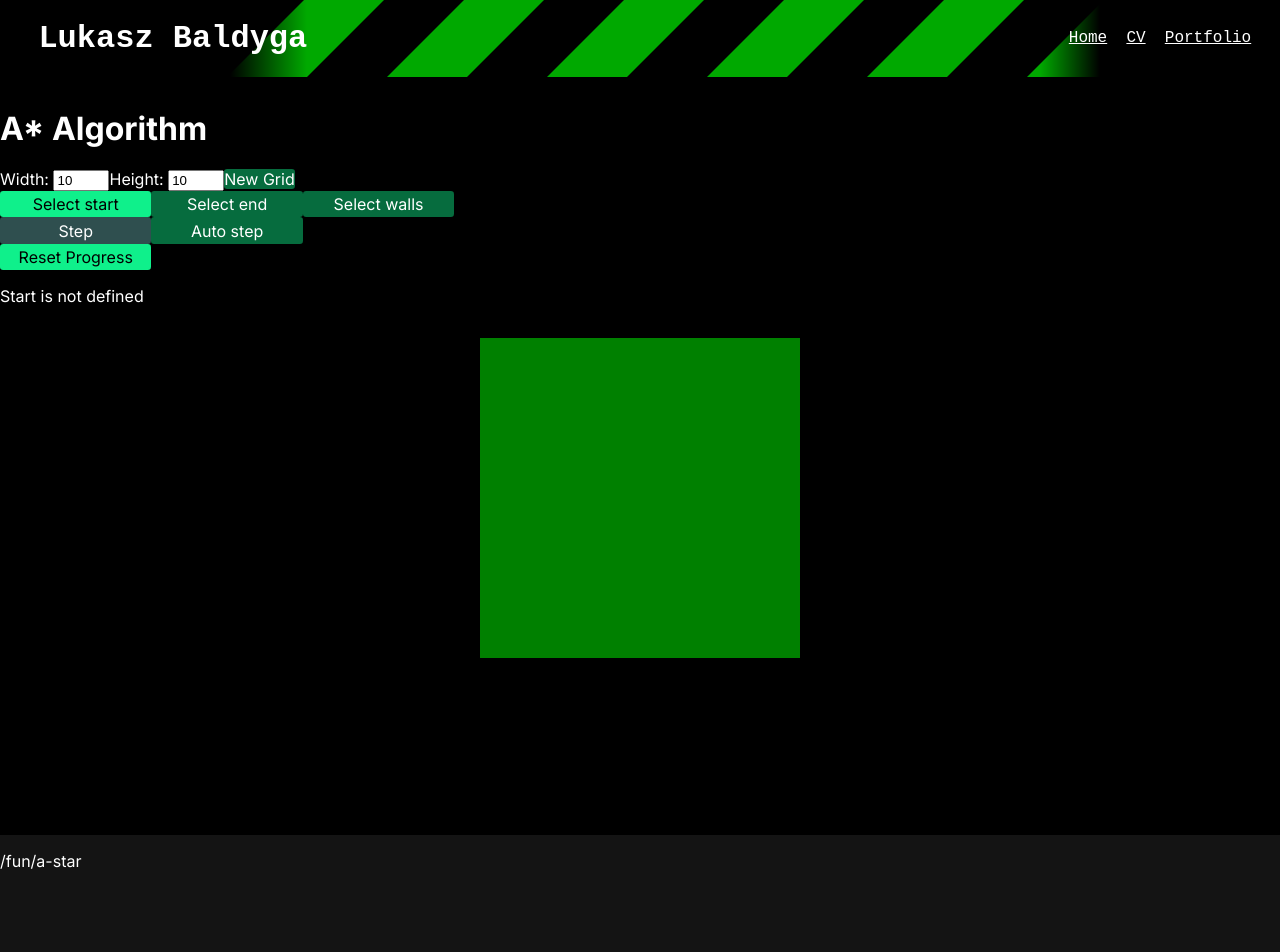
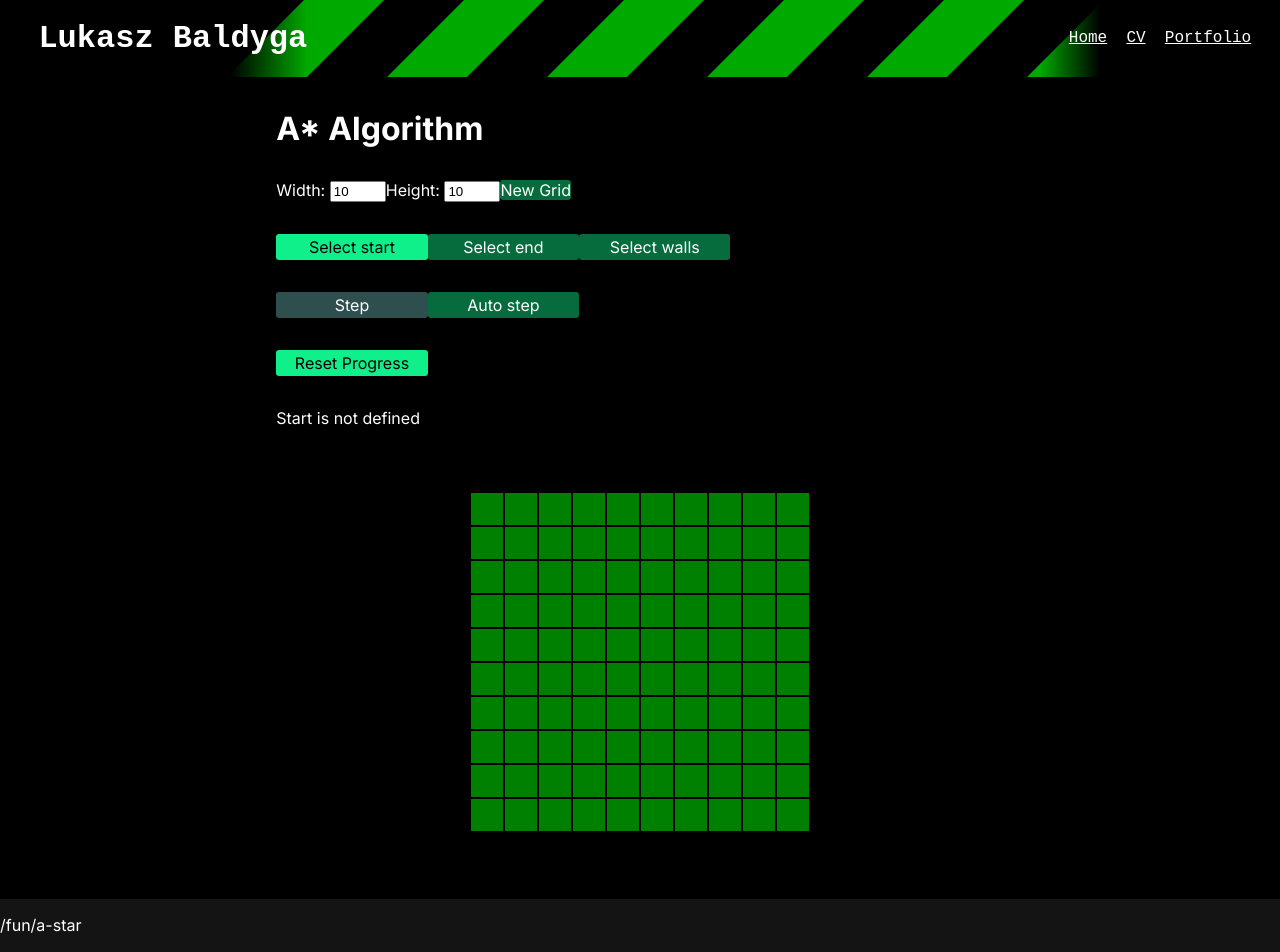
Before and after one commit to Rijndael1998/Website-Neo, a Next.js app: page /fun/a-star in a window 1280 px wide. Shown: the top 952 px of the page. Built offline with nearby package versions, Linux system fonts and the light colour scheme.

Commit message:
Polished A* a little

```diff
--- a/src/app/fun/a-star/a*.module.scss
+++ b/src/app/fun/a-star/a*.module.scss
@@ -12,10 +12,15 @@
     }
 }
 
-.grid {
-    width: min-content;
-    display: block;
-    margin: 2em auto;
+.gridWarpper {
+    max-width: 100%;
+    overflow: auto;
+
+    .grid {
+        width: min-content;
+        display: block;
+        margin: 2em auto;
+    }
 }
 
 .inline {
--- a/src/app/fun/a-star/page.tsx
+++ b/src/app/fun/a-star/page.tsx
@@ -12,6 +12,7 @@ import { AStarResult } from "@/components/algorithms/a*/utils/a*result";
 import { AStarStyleMap } from "@/components/algorithms/a*/styles/a*StyleMap";
 import { AStarStates } from "@/components/algorithms/a*/utils/a*states.enum";
 import { AStarStages } from "@/components/algorithms/a*/utils/a*stages.enum";
+import Lazy from "@/components/lazy/_lazy";
 
 function generateGridState(width: number, height: number) {
     return new GridState(width, height, AStarStyleMap, AStarStates.Node)
@@ -20,8 +21,7 @@ function generateGridState(width: number, height: number) {
 
 export default function A_Star() {
     const initialSize = 10;
-    const maxSize = 40;
-
+    const maxSize = 22;
 
     const [callback, setCallback] = useState<(x: number, y: number) => void>();
     const [AS, setAS] = useState<AStar>();
@@ -72,11 +72,11 @@ export default function A_Star() {
     }, [AS, stage]);
 
     useEffect(() => {
-        if(AS)
+        if (AS)
             applyResult(AS.setAuto(auto));
     }, [AS, auto]);
 
-    return <>
+    return <Lazy>
         <h1>
             A* Algorithm
         </h1>
@@ -90,19 +90,26 @@ export default function A_Star() {
                 setState(newAS.state);
             }}>New Grid</GenericButton>
         </div>
+
         <div className={styles.stageButtons}>
             <GenericButton className={styles.stageButton} onClick={() => setStage(AStarStages.Start)} selected={stage == AStarStages.Start}><p>Select start</p></GenericButton>
             <GenericButton className={styles.stageButton} onClick={() => setStage(AStarStages.End)} selected={stage == AStarStages.End}><p>Select end</p></GenericButton>
             <GenericButton className={styles.stageButton} onClick={() => setStage(AStarStages.Wall)} selected={stage == AStarStages.Wall}><p>Select walls</p></GenericButton>
         </div>
+
         <div className={styles.stageButtons}>
-            <GenericButton className={styles.stageButton} onClick={() => {refreshState()}} selected={canStep} disabled={auto || canStepReason !== undefined}><p>Step</p></GenericButton>
+            <GenericButton className={styles.stageButton} onClick={() => { refreshState() }} selected={canStep} disabled={auto || canStepReason !== undefined}><p>Step</p></GenericButton>
             <GenericButton className={styles.stageButton} onClick={() => setAuto(!auto)} selected={auto}><p>Auto step</p></GenericButton>
         </div>
+
         <GenericButton className={styles.stageButton} onClick={() => AS && applyResult(AS.reset())} selected={true} disabled={auto}><p>Reset Progress</p></GenericButton>
+
         <p>
             {canStepReason === undefined ? "All ok" : canStepReason}
         </p>
-        <Grid className={styles.grid} state={state} callback={callback} />
-    </>
+
+        <div className={styles.gridWarpper}>
+            <Grid className={styles.grid} state={state} callback={callback} />
+        </div>
+    </Lazy>
 }
--- a/src/components/algorithms/grid/gridItem/gridItem.module.scss
+++ b/src/components/algorithms/grid/gridItem/gridItem.module.scss
@@ -1,5 +1,11 @@
+@import "./../../../colors";
+
 .gridItem {
     display: block;
     aspect-ratio: 1;
     height: 2em;
+
+    border: $background 1px solid;
+
+    transition: all 0.1s ease;
 }
```
